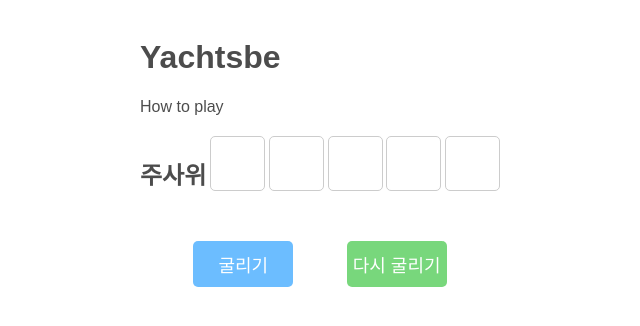
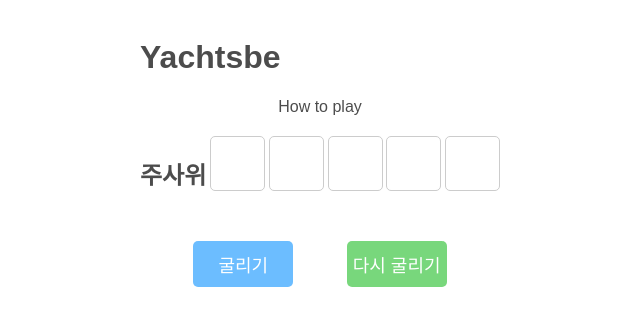
Before and after one commit to skojphy/yachtbe, a SvelteKit app: page / in a window 1280 px wide. Shown: the top 326 px of the page, without its empty margins (320-960 px from the left). Built offline with nearby package versions, Linux system fonts and the light colour scheme; a web font is replaced by a local one.

Commit message:
:lipstick: 툴팁 정렬 수정

```diff
--- a/src/routes/+page.svelte
+++ b/src/routes/+page.svelte
@@ -125,6 +125,8 @@
 <style>
 	main {
 		padding: 10px;
+		display: flex;
+		flex-direction: column;
 	}
 
 	.dice-container {
--- a/src/routes/components/ToolTip.svelte
+++ b/src/routes/components/ToolTip.svelte
@@ -4,6 +4,10 @@
 >
 
 <style>
+	span {
+		margin: auto;
+	}
+
 	/* START TOOLTIP STYLES */
 	[tooltip] {
 		position: relative;
```
